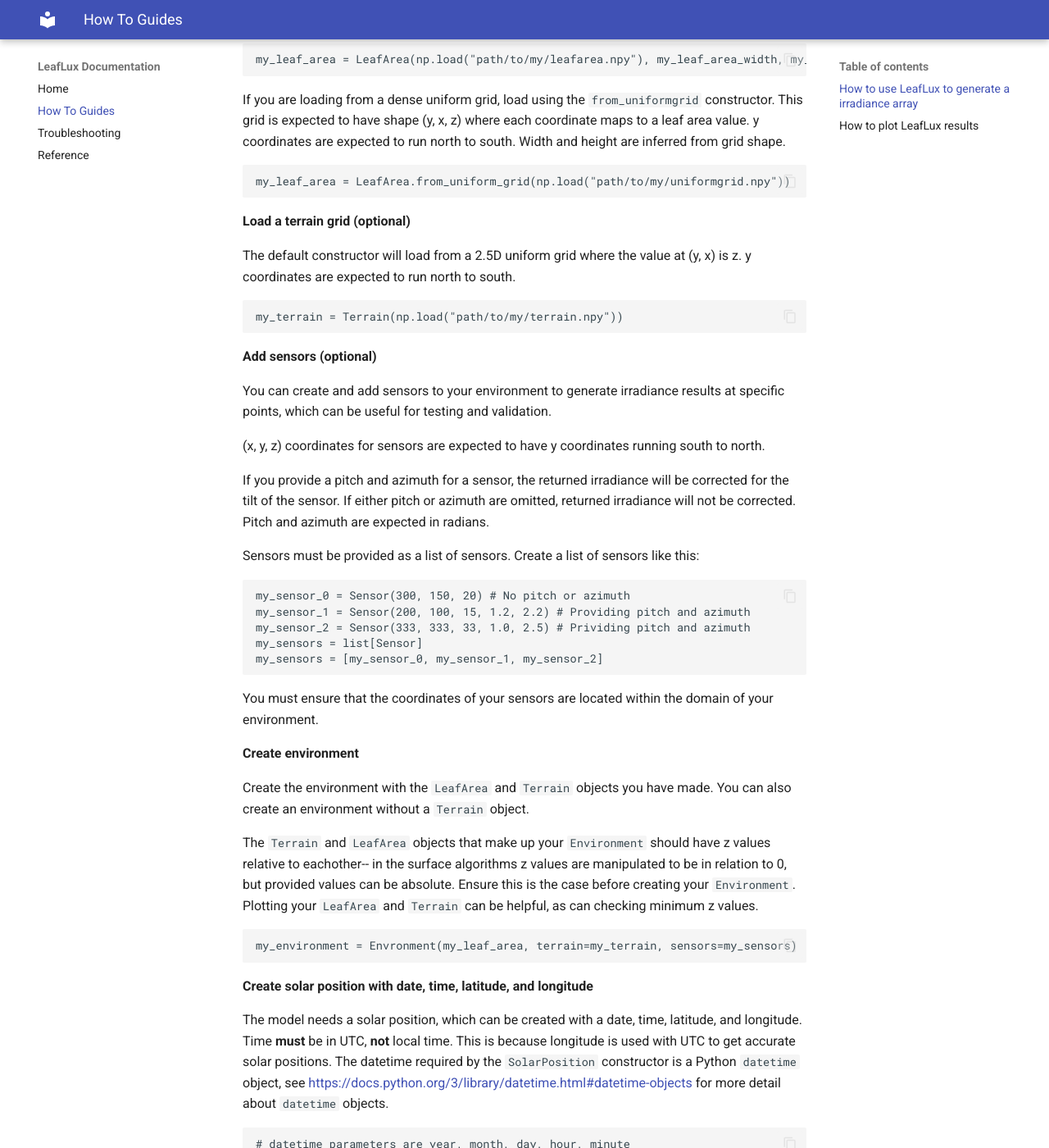
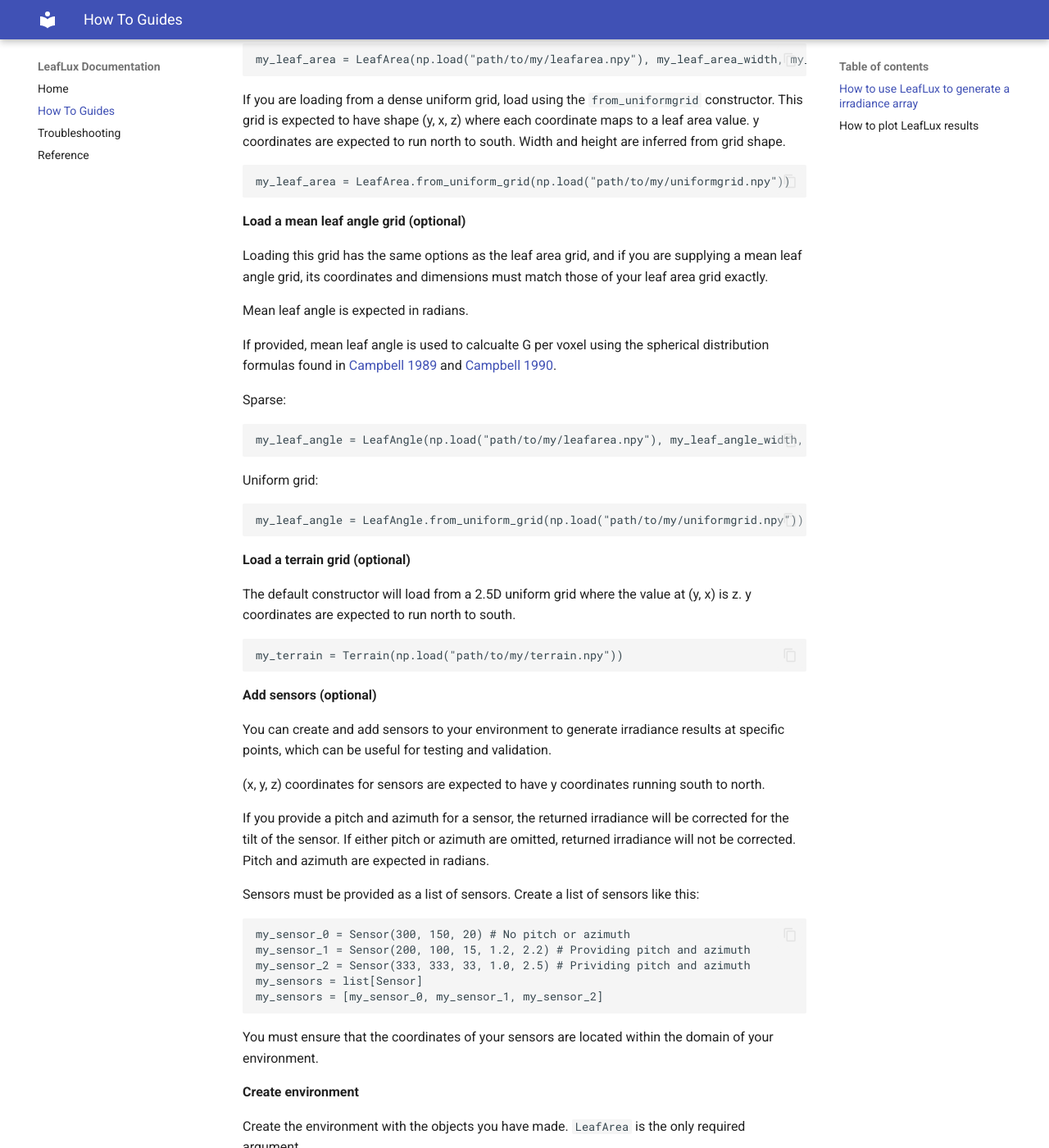
Before and after one commit to silvxlabs/leaflux-core, an MkDocs documentation site: the page built from docs/how-to-guides.md, in a window 1280 px wide and 1400 px high, scrolled down 338 px. Shown: the whole window at 82% size. Built offline with MkDocs 1.6.1 and Material for MkDocs 9.7.7, drawn with Linux system fonts in a browser that asks for light colours; some of the changed text lies outside the part shown.

Commit message:
Adding documentation, update version, update init

````diff
--- a/docs/how-to-guides.md
+++ b/docs/how-to-guides.md
@@ -21,6 +21,29 @@ north to south. Width and height are inferred from grid shape.
 my_leaf_area = LeafArea.from_uniform_grid(np.load("path/to/my/uniformgrid.npy"))
 ```
 
+**Load a mean leaf angle grid (optional)**
+
+Loading this grid has the same options as the leaf area grid, and if you are supplying a mean leaf angle grid,
+its coordinates and dimensions must match those of your leaf area grid exactly.
+
+Mean leaf angle is expected in radians.
+
+If provided, mean leaf angle is used to calcualte G per voxel using the spherical distribution formulas found in
+[Campbell 1989](https://doi.org/10.1017/CBO9780511752308.002) and [Campbell 1990](https://doi.org/10.1016/0168-1923(90)90030-A).
+
+
+Sparse:
+
+```
+my_leaf_angle = LeafAngle(np.load("path/to/my/leafarea.npy"), my_leaf_angle_width, my_leaf_angle_height)
+```
+
+
+Uniform grid:
+
+```
+my_leaf_angle = LeafAngle.from_uniform_grid(np.load("path/to/my/uniformgrid.npy"))
+```
 **Load a terrain grid (optional)**
 
 The default constructor will load from a 2.5D uniform grid where the value
@@ -54,14 +77,19 @@ You must ensure that the coordinates of your sensors are located within the doma
 
 **Create environment**
 
-Create the environment with the `LeafArea` and `Terrain` objects you have made. You can also create an environment without a `Terrain` object.
+Create the environment with the objects you have made. `LeafArea` is the only required argument.
 
 The `Terrain` and `LeafArea` objects that make up your `Environment` should have z values relative to eachother-- in the surface algorithms z values are
 manipulated to be in relation to 0, but provided values can be absolute. Ensure this is the case before creating your `Environment`. Plotting your
 `LeafArea` and `Terrain` can be helpful, as can checking minimum z values.
 
+Again, `LeafAngle` coordiantes (if you are providing a leaf angle grid) and dimensions must match those of your `LeafArea` exactly.
+
+Voxel dimensions can be optionally specified. If dimensions are not specified, a voxel shape of 1mx1mx1m is assumed. Dimensions
+should be supplied as a tuple of floats describing voxel dimensions in (x, y, z). It is up to you to ensure these dimensions are compatible with your input grids.
+
 ```
-my_environment = Envronment(my_leaf_area, terrain=my_terrain, sensors=my_sensors)
+my_environment = Envronment(my_leaf_area, terrain=my_terrain, leaf_angle=my_leaf_angle, voxel_dim=(1.0, 1.0, 1.0), sensors=my_sensors)
 ```
 
 **Create solar position with date, time, latitude, and longitude**
--- a/leaflux/__init__.py
+++ b/leaflux/__init__.py
@@ -1,4 +1,4 @@
-from .environment import Environment, LeafArea, Terrain, Sensor
+from .environment import Environment, LeafArea, LeafAngle, Terrain, Sensor
 from .irradiance import Irradiance
 from .solar import SolarPosition
 
--- a/setup.py
+++ b/setup.py
@@ -17,7 +17,7 @@ def get_requirements(fname):
 NAME = "leaflux"
 DESCRIPTION = "Core algorithms for the Leaflux project"
 LONG_DESCRIPTION = read_file("README.md")
-VERSION = "0.4.1"
+VERSION = "0.5.0"
 LICENSE = "MIT"
 URL = "https://github.com/silvxlabs/leaflux-core"
 INSTALL_REQUIRES = [
````
Also changed, not shown: docs/index.md (+2 -0 lines).
